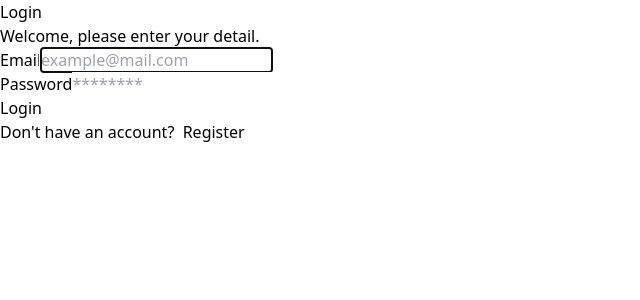
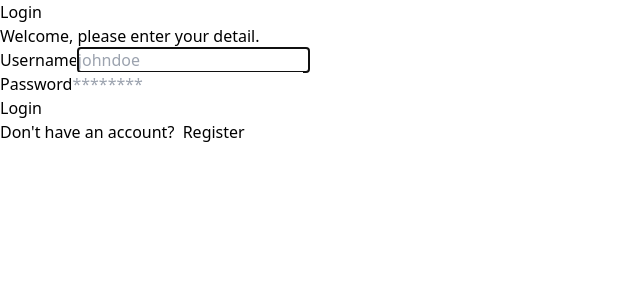
Before and after one commit to andikadwikid/start-react-js, a React (Vite) app: page /login in a window 1280 px wide. Shown: the top 300 px of the page, without its empty margins (0-640 px from the left). Built offline with nearby package versions, Linux system fonts and the light colour scheme.

Commit message:
Post Data API

```diff
--- a/package.json
+++ b/package.json
@@ -11,6 +11,7 @@
   },
   "dependencies": {
     "axios": "^1.4.0",
+    "jwt-decode": "^3.1.2",
     "react": "^18.2.0",
     "react-dom": "^18.2.0",
     "react-router-dom": "^6.14.1"
--- a/src/components/Fragments/FormLogin.jsx
+++ b/src/components/Fragments/FormLogin.jsx
@@ -1,29 +1,43 @@
-import { useEffect, useRef } from "react";
+import { useEffect, useRef, useState } from "react";
 import InputForm from "../Elements/Input/Index";
 import Button from "../Elements/button";
+import { login } from "../../services/auth.service";
 
 const FormLogin = () => {
+  const [loginFailed, setLoginFailed] = useState("");
   const handleLogin = (e) => {
     e.preventDefault();
-    localStorage.setItem("email", e.target.email.value);
-    localStorage.setItem("password", e.target.password.value);
 
-    window.location.href = "/products";
+    const data = {
+      username: e.target.username.value,
+      password: e.target.password.value,
+    };
+
+    login(data, (status, res) => {
+      if (status) {
+        localStorage.setItem("token", res);
+        window.location.href = "/products";
+      } else {
+        setLoginFailed(res.response.data);
+        console.log(res.response.data);
+      }
+    });
   };
 
-  const emailRef = useRef(null);
+  const usernameRef = useRef(null);
 
   useEffect(() => {
-    emailRef.current.focus();
+    usernameRef.current.focus();
   }, []);
   return (
     <form onSubmit={handleLogin}>
+      {loginFailed && <p className="text-red-500 text-center">{loginFailed}</p>}
       <InputForm
-        label="Email"
-        type="email"
-        name="email"
-        placeholder="example@mail.com"
-        ref={emailRef}
+        label="Username"
+        type="text"
+        name="username"
+        placeholder="johndoe"
+        ref={usernameRef}
       />
       <InputForm
         label="Password"
--- a/src/pages/products.jsx
+++ b/src/pages/products.jsx
@@ -2,39 +2,13 @@
 import Button from "../components/Elements/button";
 import CardProduct from "../components/Fragments/CardProduct";
 import getPoducts from "../services/product.service";
+import { getUsername } from "../services/auth.service";
 
-// const products = [
-//   {
-//     id: 1,
-//     image: "images/product1.jpg",
-//     name: "Smartphone 1",
-//     description: `Lorem ipsum dolor, sit amet consectetur adipisicing elit. Optio, fugit
-//     aut! Error nisi asperiores harum, magnam illo repellat, consectetur
-//     enim reprehenderit minus culpa sequi odio dolores. Quas consectetur
-//     cupiditate perferendis.`,
-//     price: 7000000,
-//   },
-//   {
-//     id: 2,
-//     image: "images/product1.jpg",
-//     name: "Smartphone 2",
-//     description: `Lorem ipsum dolor, sit amet consectetur adipisicing elit. Optio, fugit aut!`,
-//     price: 7000000,
-//   },
-//   {
-//     id: 3,
-//     image: "images/product1.jpg",
-//     name: "Smartphone 3",
-//     description: `Lorem ipsum dolor, sit amet consectetur adipisicing elit. Optio, fugit aut!`,
-//     price: 7000000,
-//   },
-// ];
-
-const email = localStorage.getItem("email");
 const ProductsPage = () => {
   const [cart, setCart] = useState([]);
   const [totalPrice, setTotalPrice] = useState(0);
   const [products, setProducts] = useState([]);
+  const [username, setUsername] = useState("");
 
   useEffect(() => {
     getPoducts().then((data) => {
@@ -44,6 +18,13 @@
 
   useEffect(() => {
     setCart(JSON.parse(localStorage.getItem("cart")) || []);
+    const token = localStorage.getItem("token");
+
+    if (token) {
+      setUsername(getUsername(token));
+    } else {
+      window.location.href = "/login";
+    }
   }, []);
 
   useEffect(() => {
@@ -58,8 +39,7 @@
   }, [cart, products]);
 
   const handleLogout = () => {
-    localStorage.removeItem("email");
-    localStorage.removeItem("password");
+    localStorage.removeItem("token");
 
     window.location.href = "/login";
   };
@@ -101,7 +81,7 @@
   return (
     <>
       <div className="flex justify-end bg-blue-600 h-20 text-white items-center px-10">
-        {email}
+        {username}
         <Button classname="ml-5 bg-black" onClick={handleLogout}>
           Logout
         </Button>
--- /dev/null
+++ b/src/services/auth.service.js
@@ -0,0 +1,17 @@
+import axios from "axios";
+import jwtDecode from "jwt-decode";
+export const login = (data, callback) => {
+  axios
+    .post("https://fakestoreapi.com/auth/login", data)
+    .then((res) => {
+      callback(true, res.data.token);
+    })
+    .catch((err) => {
+      callback(false, err);
+    });
+};
+
+export const getUsername = (token) => {
+  const decoded = jwtDecode(token);
+  return decoded.user;
+};
```
Also changed, not shown: 1 other file (tests, documents, lock files or other folders).
